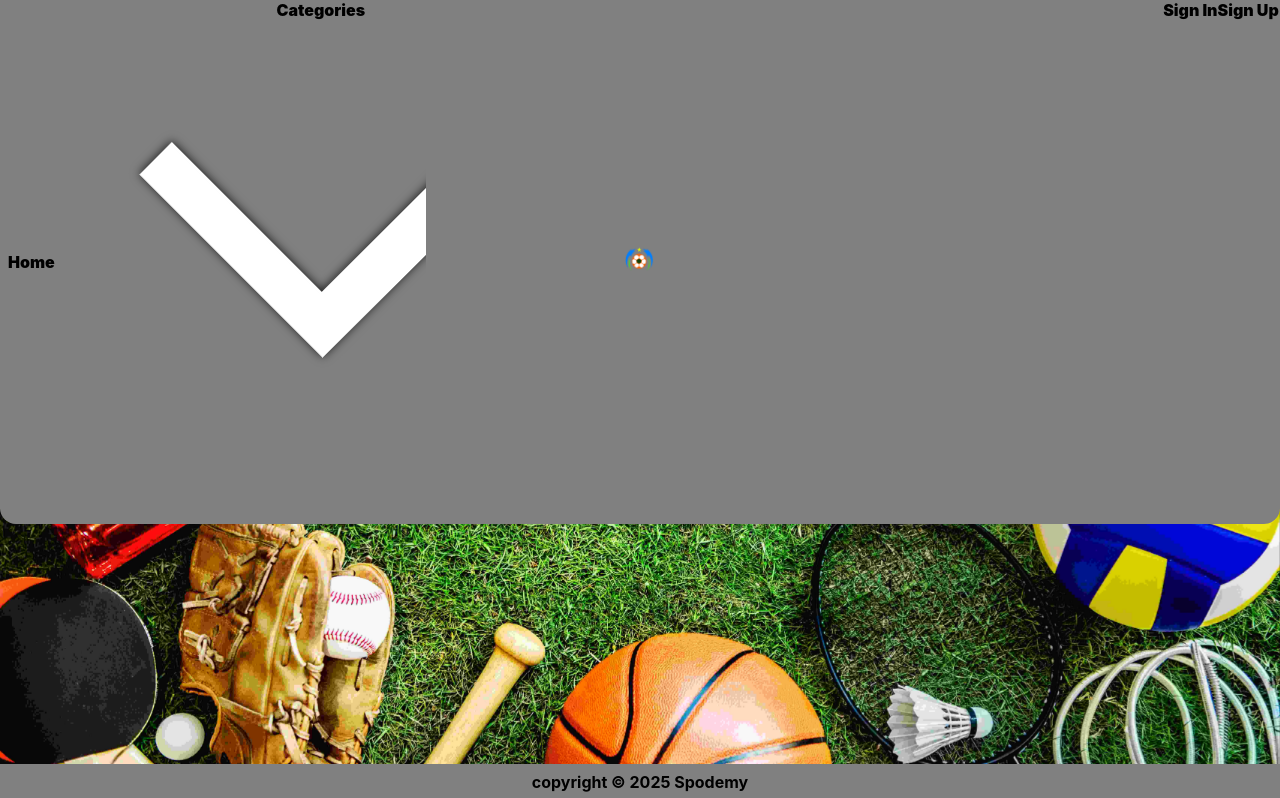
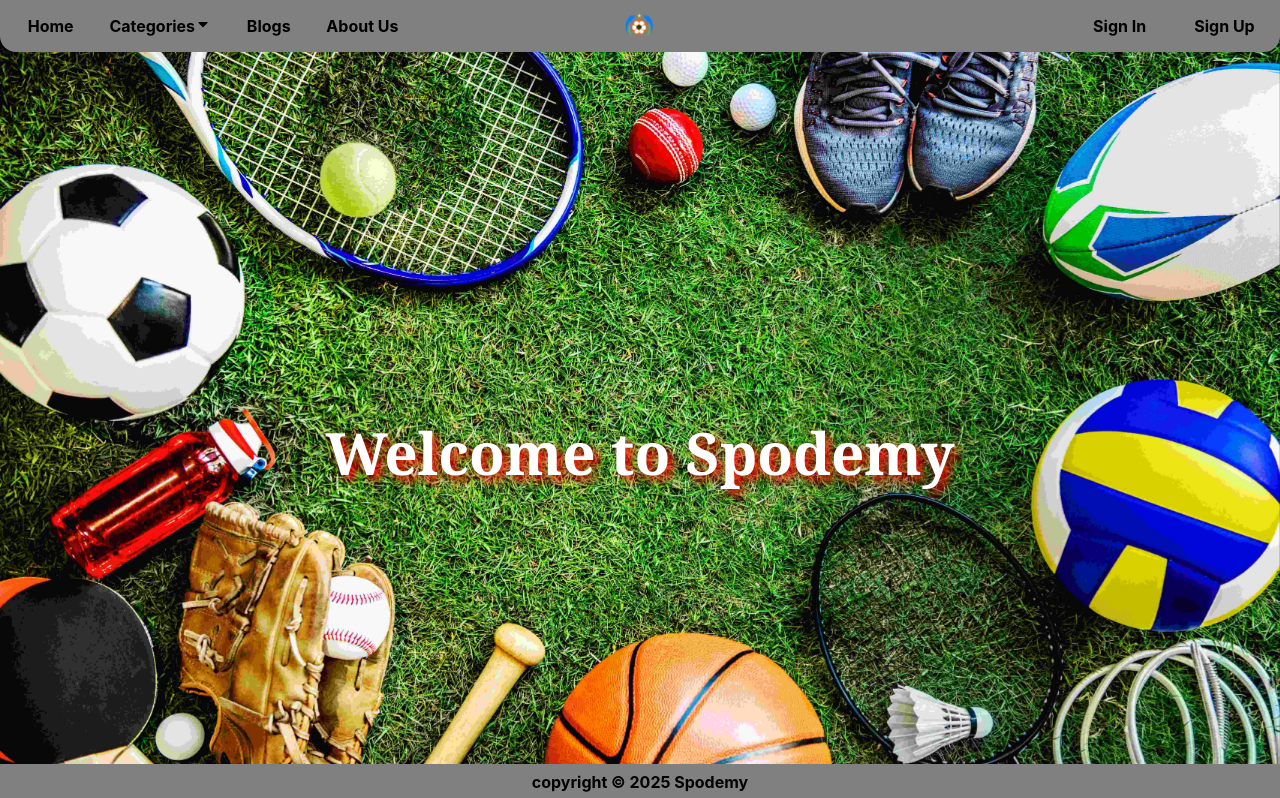
Before and after one commit to harishnigam21/Spodemy, a React (Create React App) app in the folder frontend/: page / in a window 1280 px wide. Shown: the top 798 px of the page. Built offline with nearby package versions, Linux system fonts and the light colour scheme.

Commit message:
adjusting home navbar

```diff
--- a/frontend/src/Main/user/Nav.js
+++ b/frontend/src/Main/user/Nav.js
@@ -16,6 +16,7 @@
     width: window.innerWidth,
     height: window.innerHeight,
   });
+  const location = useLocation();
   useEffect(() => {
     const handleResize = () => {
       setScreenSize({
@@ -26,7 +27,6 @@
     window.addEventListener("resize", handleResize);
     return () => window.removeEventListener("resize", handleResize);
   }, []);
-  const location = useLocation();
   return screenSize.width <= 780 ? (
     <nav className="navbar">
       <div className="bar">
@@ -39,8 +39,7 @@
             <li>
               <ImCross className="icon" onClick={() => setBarIcon(!barIcon)} />
             </li>
-            <li>Hello! {user.firstname}
-            </li>
+            <li>Hello! {user.firstname}</li>
             <li className="list">
               <Link className="link" to={location.pathname}>
                 Home
@@ -235,9 +234,7 @@
         </div>
         <li className="logo">
           <img src={logo} alt="refresh" />
-          <p>
-            Welcome {user.firstname} !
-          </p>
+          <p>Welcome {user.firstname} !</p>
         </li>
         <div className="rightlist">
           <li className="profile">
--- a/frontend/src/Main/user/Signout.js
+++ b/frontend/src/Main/user/Signout.js
@@ -1,38 +1,40 @@
 import pullUser from "../../usefullFunction/directuser";
 import { useParams } from "react-router-dom";
+import Loader from "../../Loarder";
+
 const Signout = () => {
   const params = useParams();
   const emailenc = params.email;
   const signouturl = "https://spodemy.vercel.app/signout";
-
 
   const responseMessage = async (response) => {
     const statusMessage = JSON.parse(JSON.stringify(await response.json()));
     alert(statusMessage.Message);
   };
 
-
   //pull User, who are not signed in
   pullUser(emailenc);
-
 
   //Making signed in user signed out
   const signedout = async () => {
     const response = await fetch(signouturl, {
       method: "GET",
       headers: { "Content-Type": "application/json" },
-      credentials:'include'
+      credentials: "include",
     });
-    if(response.ok){
-        window.location.replace(`/`);
-    }
-    else{
-        responseMessage(response);
+    if (response.ok) {
+      window.location.replace(`/`);
+    } else {
+      responseMessage(response);
     }
   };
   signedout();
   return (
-    <></>
+    <div className="signout" id="loading">
+      <h1>
+        SIGNING YOU OUT <Loader />
+      </h1>
+    </div>
   );
 };
 export default Signout;
--- a/frontend/src/Nav.js
+++ b/frontend/src/Nav.js
@@ -1,29 +1,68 @@
 import { Link } from "react-router-dom";
-import { useState } from "react";
-import logo from './images/logo.png';
-import arrowsymbol from './symbols/arrowhead_down.png'
+import { useState, useEffect } from "react";
+import { useLocation } from "react-router-dom";
+import { FaCaretDown } from "react-icons/fa";
+import { TiThMenu } from "react-icons/ti";
+import { ImCross } from "react-icons/im";
+import logo from "./images/logo.png";
 const Nav = () => {
-    const [category,setCategory] = useState(false);
-    const [indoor,setIndoor] = useState(false);
-    const [outdoor,setOutdoor] = useState(false);
+  const [category, setCategory] = useState(false);
+  const [indoor, setIndoor] = useState(false);
+  const [outdoor, setOutdoor] = useState(false);
+  const [barIcon, setBarIcon] = useState(false);
+  const [screenSize, setScreenSize] = useState({
+    width: window.innerWidth,
+    height: window.innerHeight,
+  });
+  const location = useLocation();
 
-    return(
-        <nav className="navbar" style={{position:"fixed"}}>
-            <ul className="bar">
-                <li className="leftlist" >
-                    <li className="list"><Link className="link" to='/'>Home</Link></li>
-                    <li className="list" id="category" style={{color:'white',listStyle:'none'}} >
-                        <p style={{margin:'0',color:"black"}} onClick={()=>{setCategory(!category);setIndoor(false);setOutdoor(false)}}>Categories<img src={arrowsymbol} id={category?'arr1':'arr1alt'} alt="refresh"/></p>
+  useEffect(() => {
+    const handleResize = () => {
+      setScreenSize({
+        width: window.innerWidth,
+        height: window.innerHeight,
+      });
+    };
+    window.addEventListener("resize", handleResize);
+    return () => window.removeEventListener("resize", handleResize);
+  }, []);
+  return screenSize.width <= 780 ? (
+    <nav className="navbar">
+      <div className="bar">
+        <TiThMenu
+          className="menubar icon"
+          onClick={() => setBarIcon(!barIcon)}
+        />
+        {barIcon ? (
+          <div className="leftlist">
+            <li>
+              <ImCross className="icon" onClick={() => setBarIcon(!barIcon)} />
+            </li>
+            <li className="list">
+              <Link className="link" to={location.pathname}>
+                Home
+              </Link>
+            </li>
+            <li className="list" id="category">
+              <p
+                onClick={() => {
+                  setCategory(!category);
+                  setIndoor(false);
+                  setOutdoor(false);
+                }}
+              >
+                Categories
+                <FaCaretDown className="icon" />
+              </p>
 
-                        {
-                            category
-                            ?
+              {category ? (
                 <div className="categorylist">
                   <div className="indoor">
-                                <p style={{margin:'0'}} onClick={()=>setIndoor(!indoor)}>Indoor<img id={indoor?'arr2':'arr2alt'} src={arrowsymbol}alt="refresh"/></p>
-                                {
-                                    indoor
-                                    ?
+                    <p onClick={() => setIndoor(!indoor)}>
+                      Indoor
+                      <FaCaretDown className="icon" />
+                    </p>
+                    {indoor ? (
                       <ul className="indoorlist">
                         <li>Chess</li>
                         <li>Carom</li>
@@ -34,16 +73,17 @@
                         <li>Table Tennis</li>
                         <li>Monopoly</li>
                       </ul>
-                                    :
+                    ) : (
                       <></>
-                                }
+                    )}
                   </div>
                   <div className="outdoor">
-                                <p style={{margin:'0'}} onClick={()=>setOutdoor(!outdoor)}>Outdoor<img src={arrowsymbol} id={outdoor?'arr3':'arr3alt'} alt="refresh"/></p>
+                    <p onClick={() => setOutdoor(!outdoor)}>
+                      Outdoor
+                      <FaCaretDown className="icon" />
+                    </p>
 
-                                {
-                                    outdoor
-                                    ?
+                    {outdoor ? (
                       <ul className="outdoorlist">
                         <li>Cricket</li>
                         <li>Football</li>
@@ -52,29 +92,141 @@
                         <li>kho-kho</li>
                         <li>bowling</li>
                       </ul>
-                                    :
+                    ) : (
                       <></>
-                                }
+                    )}
                   </div>
                 </div>
-                            :
+              ) : (
                 <></>
-                        }
+              )}
             </li>
-                    <li className="list"><Link className="link" to='/blogs'>Blogs</Link></li>
-                    <li className="list"><Link className="link" to='/about'>About Us</Link></li>
-                </li>
-                <li  className="homelogo">
-                    <Link to='/'>
-                        <img src={logo} alt="refresh"/>
+            <li className="list">
+              <Link className="link" to="/blogs">
+                Blogs
               </Link>
             </li>
-                <li className="rightlist">
-                    <li className="list"><Link className="link" to='/signin'>Sign In</Link></li>
-                    <li className="list"><Link className="link" to='/signup'>Sign Up</Link></li>
+            <li className="list">
+              <Link className="link" to="/about">
+                About Us
+              </Link>
             </li>
+          </div>
+        ) : (
+          <></>
+        )}
+        <li className="logo">
+          <img src={logo} alt="refresh" />
+        </li>
+        <div className="rightlist homebar">
+          <li className="list">
+            <Link className="link" to="/signin">
+              Sign In
+            </Link>
+          </li>
+          <li className="list">
+            <Link className="link" to="/signup">
+              Sign Up
+            </Link>
+          </li>
+        </div>
+      </div>
+    </nav>
+  ) : (
+    <nav className="navbar">
+      <div className="bar">
+        <div className="leftlist">
+          <li className="list">
+            <Link className="link" to={location.pathname}>
+              Home
+            </Link>
+          </li>
+          <li className="list" id="category">
+            <p
+              onClick={() => {
+                setCategory(!category);
+                setIndoor(false);
+                setOutdoor(false);
+              }}
+            >
+              Categories
+              <FaCaretDown className="icon" />
+            </p>
+
+            {category ? (
+              <div className="categorylist">
+                <div className="indoor">
+                  <p onClick={() => setIndoor(!indoor)}>
+                    Indoor
+                    <FaCaretDown className="icon" />
+                  </p>
+                  {indoor ? (
+                    <ul className="indoorlist">
+                      <li>Chess</li>
+                      <li>Carom</li>
+                      <li>Pool</li>
+                      <li>Ludo</li>
+                      <li>Cards</li>
+                      <li>Musical Chair</li>
+                      <li>Table Tennis</li>
+                      <li>Monopoly</li>
                     </ul>
+                  ) : (
+                    <></>
+                  )}
+                </div>
+                <div className="outdoor">
+                  <p onClick={() => setOutdoor(!outdoor)}>
+                    Outdoor
+                    <FaCaretDown className="icon" />
+                  </p>
+
+                  {outdoor ? (
+                    <ul className="outdoorlist">
+                      <li>Cricket</li>
+                      <li>Football</li>
+                      <li>Basketball</li>
+                      <li>Hockey</li>
+                      <li>kho-kho</li>
+                      <li>bowling</li>
+                    </ul>
+                  ) : (
+                    <></>
+                  )}
+                </div>
+              </div>
+            ) : (
+              <></>
+            )}
+          </li>
+          <li className="list">
+            <Link className="link" to="/blogs">
+              Blogs
+            </Link>
+          </li>
+          <li className="list">
+            <Link className="link" to="/about">
+              About Us
+            </Link>
+          </li>
+        </div>
+        <li className="logo">
+          <img src={logo} alt="refresh" />
+        </li>
+        <div className="rightlist homebar">
+          <li className="list">
+            <Link className="link" to="/signin">
+              Sign In
+            </Link>
+          </li>
+          <li className="list">
+            <Link className="link" to="/signup">
+              Sign Up
+            </Link>
+          </li>
+        </div>
+      </div>
     </nav>
   );
-}
+};
 export default Nav;
--- a/frontend/src/index.css
+++ b/frontend/src/index.css
@@ -122,6 +122,12 @@
     margin: 0.5rem;
     font-size: x-large;
     align-self: center;
+  }
+}
+.homebar{
+  align-items: center;
+  li{
+    margin: 0 1.5rem;
   }
 }
 .profileList {
@@ -1068,7 +1074,13 @@
   width: 0;
   height: 0;
 }
-
+.signout {
+  position: fixed;
+  top: 0;
+  bottom: 0;
+  right: 0;
+  left: 0;
+}
 /*Media Query for mobile screen*/
 @media only screen and (max-width: 780px) {
   .signin input {
```
Lines whose indentation alone changed are shown as unchanged.
